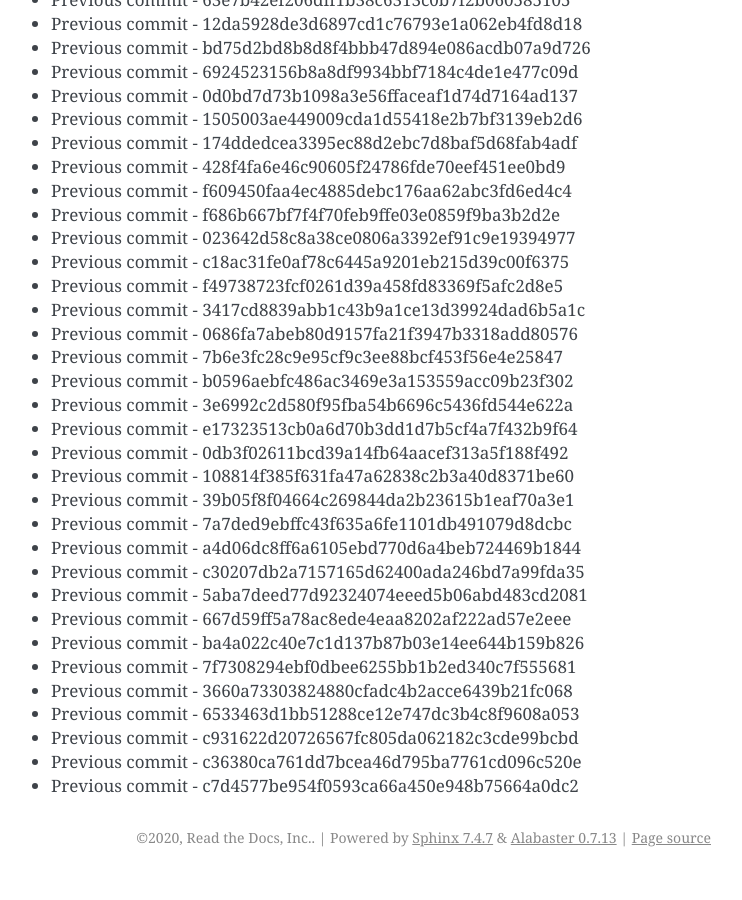
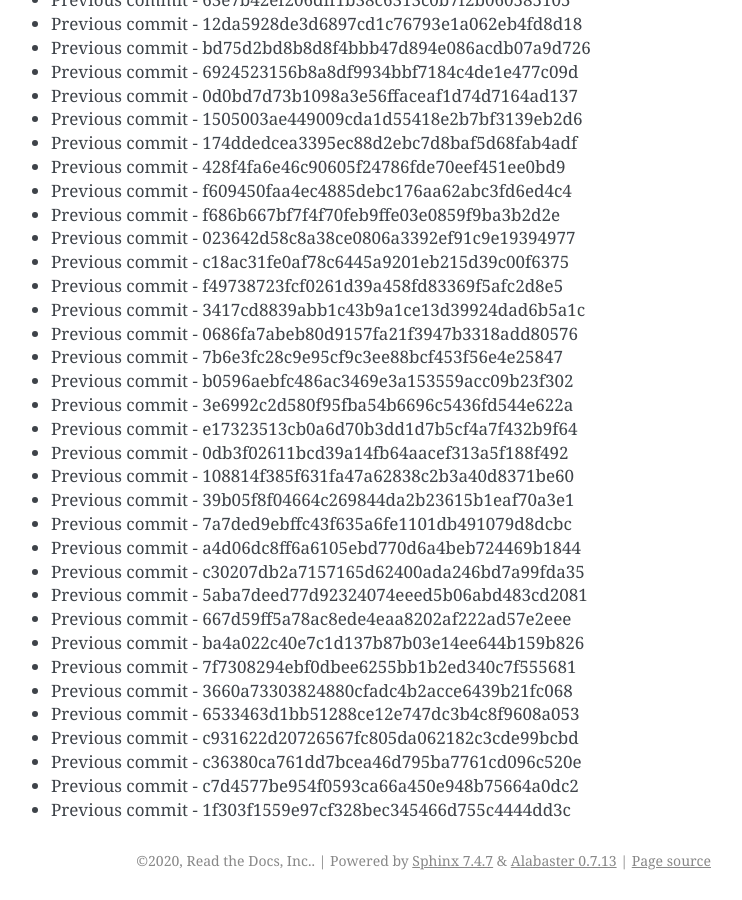
Before and after one commit to readthedocs/rtd-git-stresstest, a Sphinx documentation site: the page built from docs/updates.rst, in a window 1280 px wide and 900 px high, scrolled down 27141 px. Shown: the whole window, without its empty margins (399-1141 px from the left). Built offline with Sphinx 7.4.7, drawn with Linux system fonts in a browser that asks for light colours; before the commit the page ends 28018 px from its top, so only the background shows below that.

Commit message:
Generating commit from previous: 1f303f1559e97cf328bec345466d755c4444dd3c

```diff
--- a/docs/updates.rst
+++ b/docs/updates.rst
@@ -1172,3 +1172,4 @@ It can be tested for any performance characteristics.
 * Previous commit - c931622d20726567fc805da062182c3cde99bcbd
 * Previous commit - c36380ca761dd7bcea46d795ba7761cd096c520e
 * Previous commit - c7d4577be954f0593ca66a450e948b75664a0dc2
+* Previous commit - 1f303f1559e97cf328bec345466d755c4444dd3c
```
